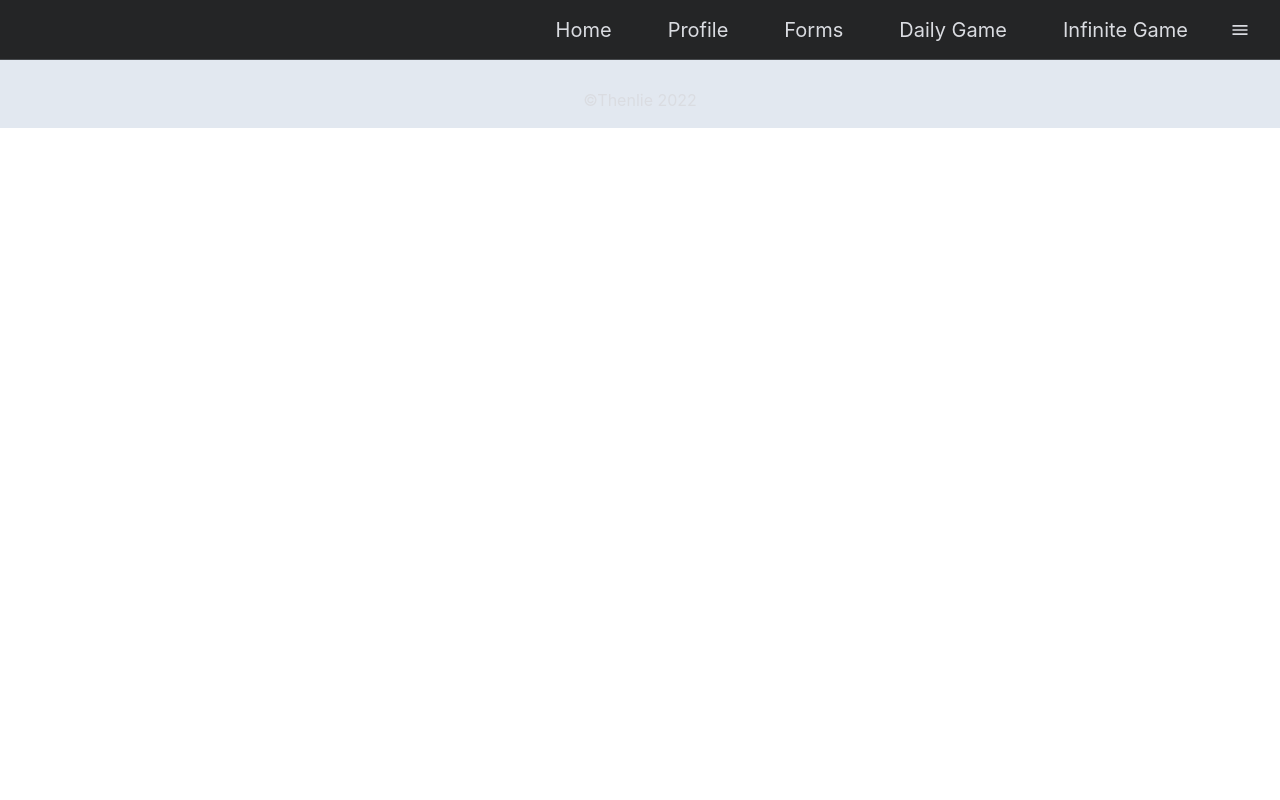
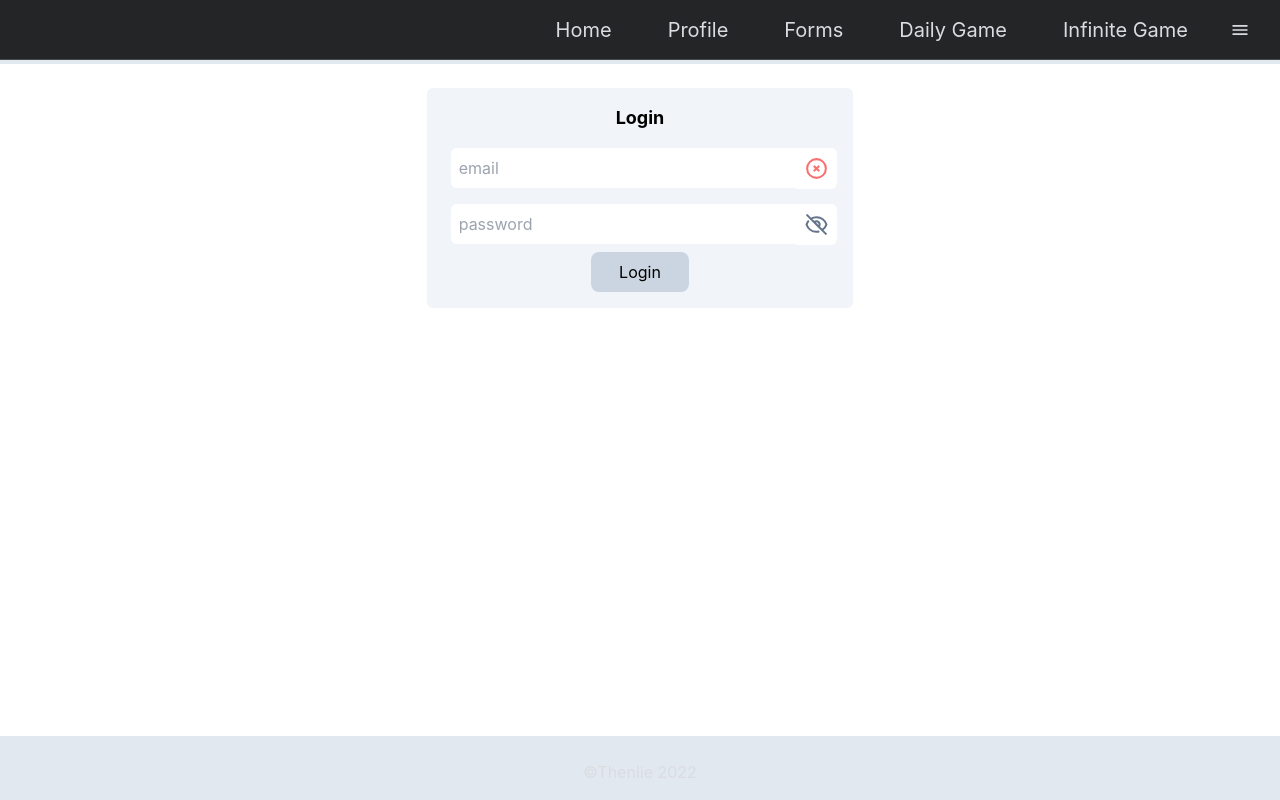
Before and after one commit to Thenlie/turtle, a React (Create React App) app in the folder client/: page /login in a window 1280 px wide. Built offline with nearby package versions, Linux system fonts and the light colour scheme; no server answers.

Commit message:
Continued route refactoring. Added 404 route

```diff
--- a/client/src/App.js
+++ b/client/src/App.js
@@ -10,6 +10,7 @@ import EndGame from './pages/EndGame';
 import DailyGame from './pages/DailyGame';
 import ContGame from './pages/ContGame';
 import Profile from './pages/Profile';
+import NotFound from './pages/NotFound';
 import { Login, Signup } from './components/Forms';
 
 const httpLink = createHttpLink({
@@ -52,9 +53,10 @@ function App() {
         <Router>
           <Header />
           <Routes>
+            <Route exact path='*' element={<NotFound />} />
             <Route exact path='/' element={<Home user={user} />} />
             {/* <Route exact path='/forms' element={<Forms user={user} setUser={wrapperSetUser} />} /> */}
-            <Route path='/forms' element={<Forms user={user} />} >
+            <Route element={<Forms user={user} />} >
               <Route exact path='login' element={<Login setUser={wrapperSetUser} />} />
               <Route exact path='signup' element={<Signup setUser={wrapperSetUser} />} />
             </Route>
--- a/client/src/components/Forms/Login/Login.jsx
+++ b/client/src/components/Forms/Login/Login.jsx
@@ -59,7 +59,7 @@ const Login = ({setUser}) => {
     }, [email]);
 
     return (
-        <section className="p-4 m-4 w-1/3 text-center bg-slate-100 rounded-md">
+        <section className="p-4 mt-6 mx-auto w-1/3 text-center bg-slate-100 rounded-md">
             <h2 className='font-bold text-lg mb-2'>Login</h2>
             {/* login form */}
             <form onSubmit={handleLogin} className='flex flex-col'>
--- a/client/src/components/Forms/Signup/Signup.jsx
+++ b/client/src/components/Forms/Signup/Signup.jsx
@@ -108,7 +108,7 @@ const Signup = () => {
 
 
     return (
-        <section className='p-4 m-4 w-1/3 text-center bg-slate-100 rounded-md'>
+        <section className='p-4 mt-6 mx-auto w-1/3 text-center bg-slate-100 rounded-md'>
             <h2 className='font-bold text-lg mb-2'>Signup</h2>
             {/* signup form */}
             <form onSubmit={handleSignup} className='flex flex-col'>
--- /dev/null
+++ b/client/src/pages/NotFound.js
@@ -0,0 +1,9 @@
+const NotFound = () => {
+    return (
+        <main className="grow">
+            <h1>404 Not Found!</h1>
+        </main>
+    );
+};
+
+export default NotFound;
```
